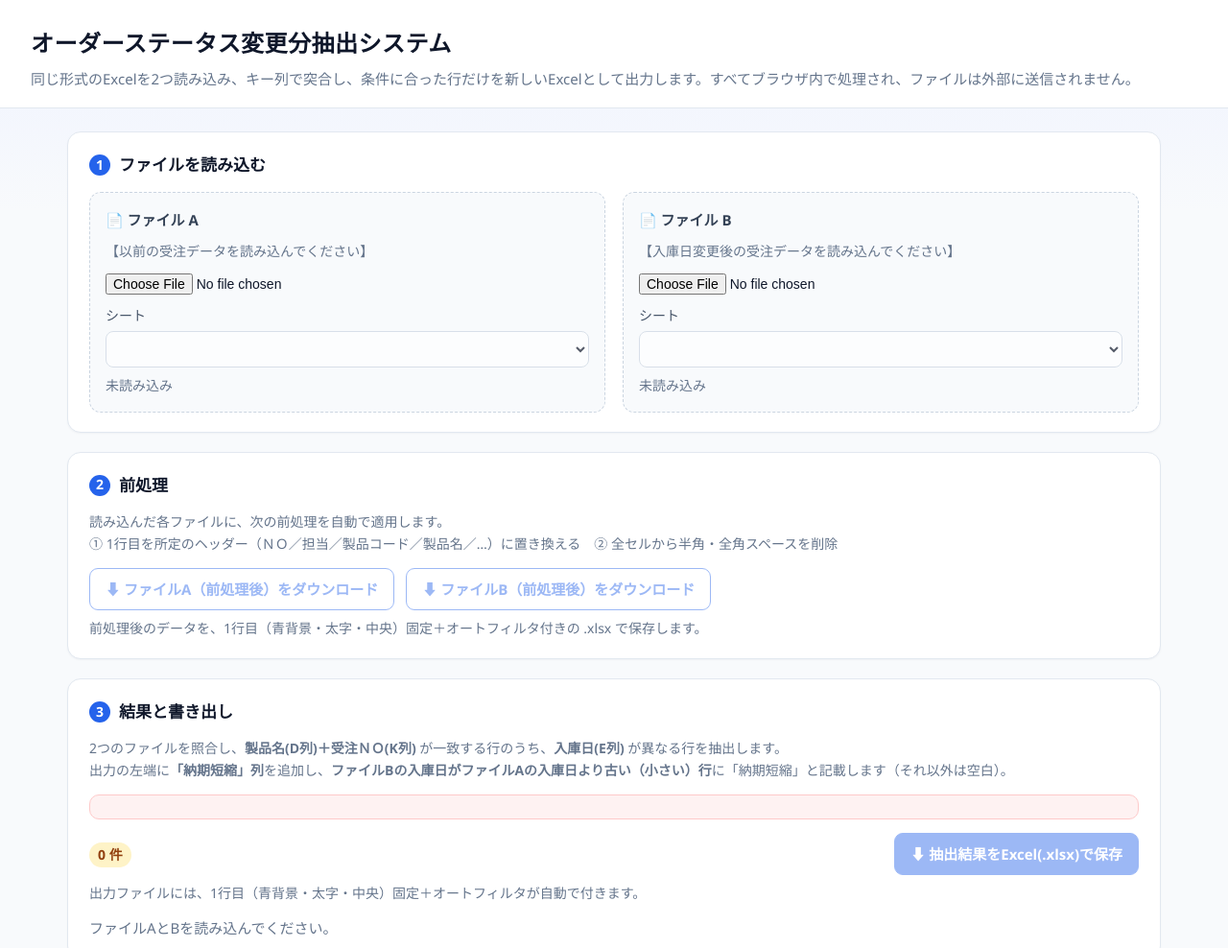
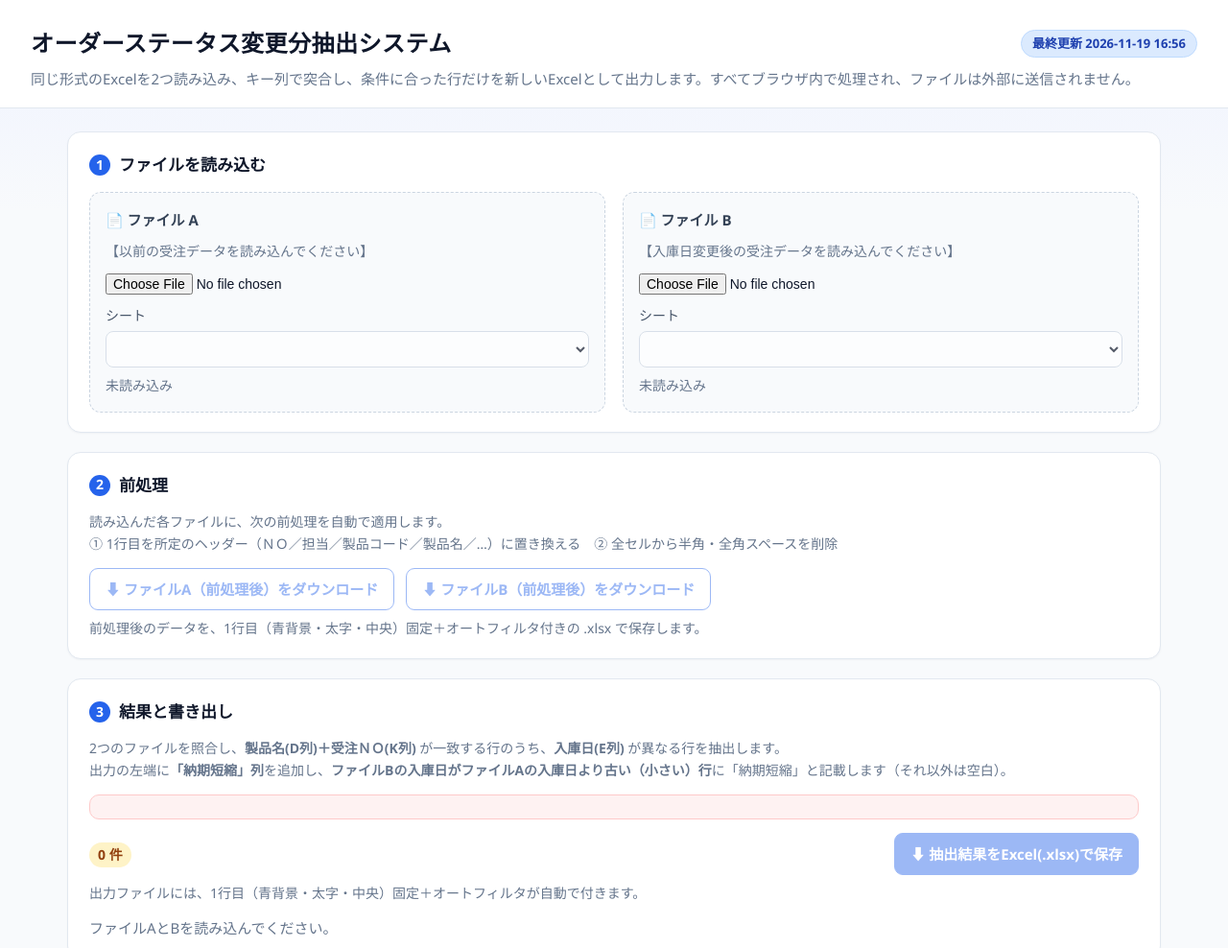
Before and after one commit to xiongyiguatian57-afk/HAKKINPortal, a plain HTML site: page 7_orderchange/index.html in a window 1280 px wide. Shown: the top 988 px of the page at 96% size. Drawn offline with Linux system fonts and the light colour scheme.

Commit message:
Add files via upload

```diff
--- a/7_orderchange/index.html
+++ b/7_orderchange/index.html
@@ -1,8 +1,10 @@
 <!DOCTYPE html>
+<!-- 最終更新: 2026-11-19 16:56 / オーダーステータス変更分抽出システム（2026-10-06仕様） -->
 <html lang="ja">
 <head>
 <meta charset="UTF-8">
 <meta name="viewport" content="width=device-width, initial-scale=1">
+<meta name="last-modified" content="2026-11-19T16:56+09:00">
 <title>オーダーステータス変更分抽出システム</title>
 <script src="https://cdnjs.cloudflare.com/ajax/libs/xlsx/0.18.5/xlsx.full.min.js"></script>
 <script src="https://cdn.jsdelivr.net/npm/fflate@0.8.2/umd/index.js"></script>
@@ -23,6 +25,11 @@
   }
   header h1{margin:0; font-size:24px; letter-spacing:.02em}
   header p{margin:6px 0 0; color:var(--muted); font-size:15px}
+  .head-top{display:flex; align-items:center; justify-content:space-between; gap:12px; flex-wrap:wrap}
+  .ver{
+    font-size:13px; font-weight:700; color:#1e40af; background:#dbeafe;
+    border:1px solid #bfdbfe; border-radius:999px; padding:3px 11px; white-space:nowrap;
+  }
   main{max-width:1180px; margin:0 auto; padding:24px 20px 80px}
   .card{
     background:var(--panel); border:1px solid var(--line); border-radius:14px;
@@ -92,7 +99,10 @@
 </head>
 <body>
 <header>
-  <h1>オーダーステータス変更分抽出システム</h1>
+  <div class="head-top">
+    <h1>オーダーステータス変更分抽出システム</h1>
+    <span class="ver" id="appVersion" title="このファイルの最終更新日">最終更新 2026-11-19 16:56</span>
+  </div>
   <p>同じ形式のExcelを2つ読み込み、キー列で突合し、条件に合った行だけを新しいExcelとして出力します。すべてブラウザ内で処理され、ファイルは外部に送信されません。</p>
 </header>
 
```
